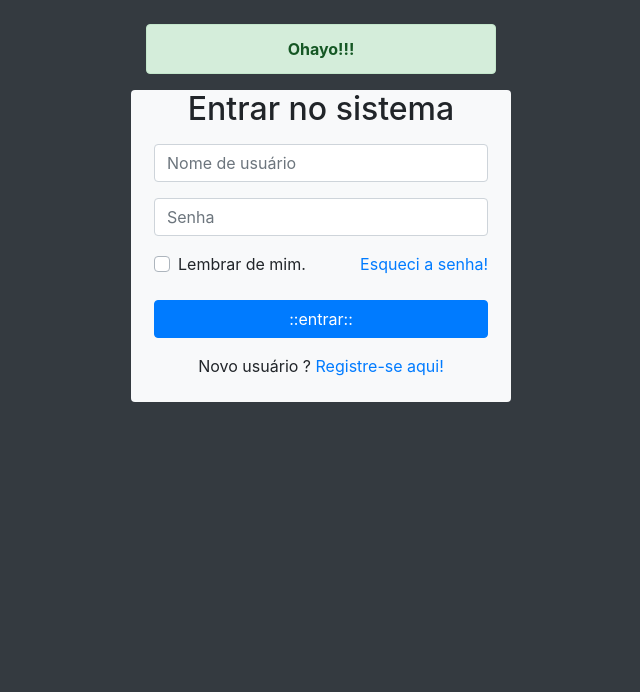
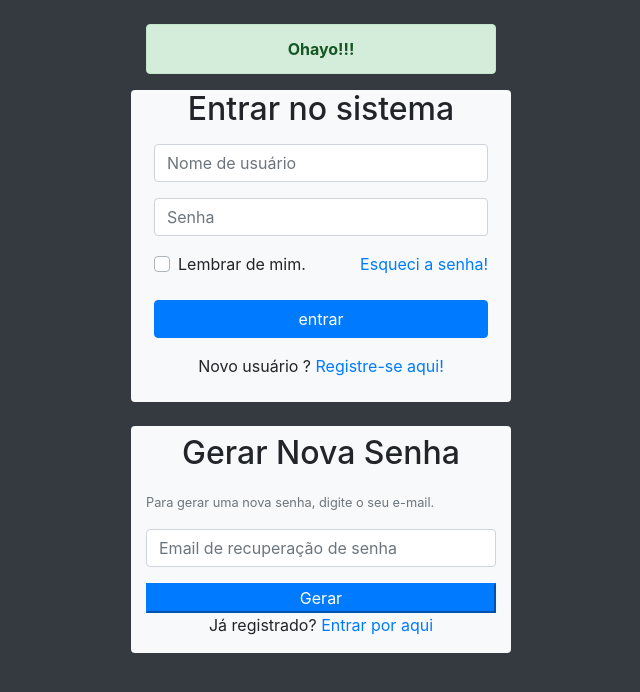
Before and after one commit to PauloRanger132/login, a PHP site: page /login/ in a window 1280 px wide. Shown: the top 692 px of the page, without its empty margins (319-959 px from the left). Run offline with PHP 8.4, Linux system fonts and the light colour scheme.

Commit message:
Formulário de recuperação de senha
closes

```diff
--- a/index.php
+++ b/index.php
@@ -65,7 +65,7 @@
                         </div>
                     <div class="form-group">
                     <label for=""></label>
-                    <input type="submit" value="::entrar::"
+                    <input type="submit" value="entrar"
                     name="btnEntrar" id="btnEntrar"
                     class="btn btn-primary btn-block">
                     </div>
@@ -76,17 +76,60 @@
                             Registre-se aqui!
                             </a>
                         </p>
-
                     </div>
-
-                    <div>
-
-                    </div>
-
-
             </form>
         </div>
     </section>
+        <!-- final da seção de login -->
+        <!-- Formulário de recuperação de senha -->
+
+        <br>
+        <section class="row">
+                <div class="col-lg-4 offset-lg-4 bg-light rounded"
+                id="caixaLogin">
+                <h2 class="text-center mt-2">
+                    Gerar Nova Senha
+                </h2>
+
+
+                <form action="#"
+                method="post"
+                id="formSenha"
+                class="pt-2">
+
+                <div class="form-group">
+                    <small class="text-muted">
+                        Para gerar uma nova senha, digite o
+                        seu e-mail.
+                    </small>
+                </div>
+
+                <div class="form-group">
+                    <input type="email"
+                    name="emailGerarSenha"
+                    id="emailGerarSenha"
+                    class="form-control"
+                    placeholder="Email de recuperação de senha">
+                </div>
+
+                <div class="form-group">
+                <input type="submit" value="Gerar"
+                name="brnGerar" id="brnGerar"
+                Class="bt btn-primary btn-block">
+
+                <div class="form-group">
+                    <p class="text-center">
+                        Já registrado?
+                        <a href="#" btn>
+                        Entrar por aqui
+                        </a>
+                    </p>
+
+
+                </form>
+        </section>
+
+
     </main>
     <!-- Optional JavaScript -->
     <!-- jQuery first, then Popper.js, then Bootstrap JS -->
```
